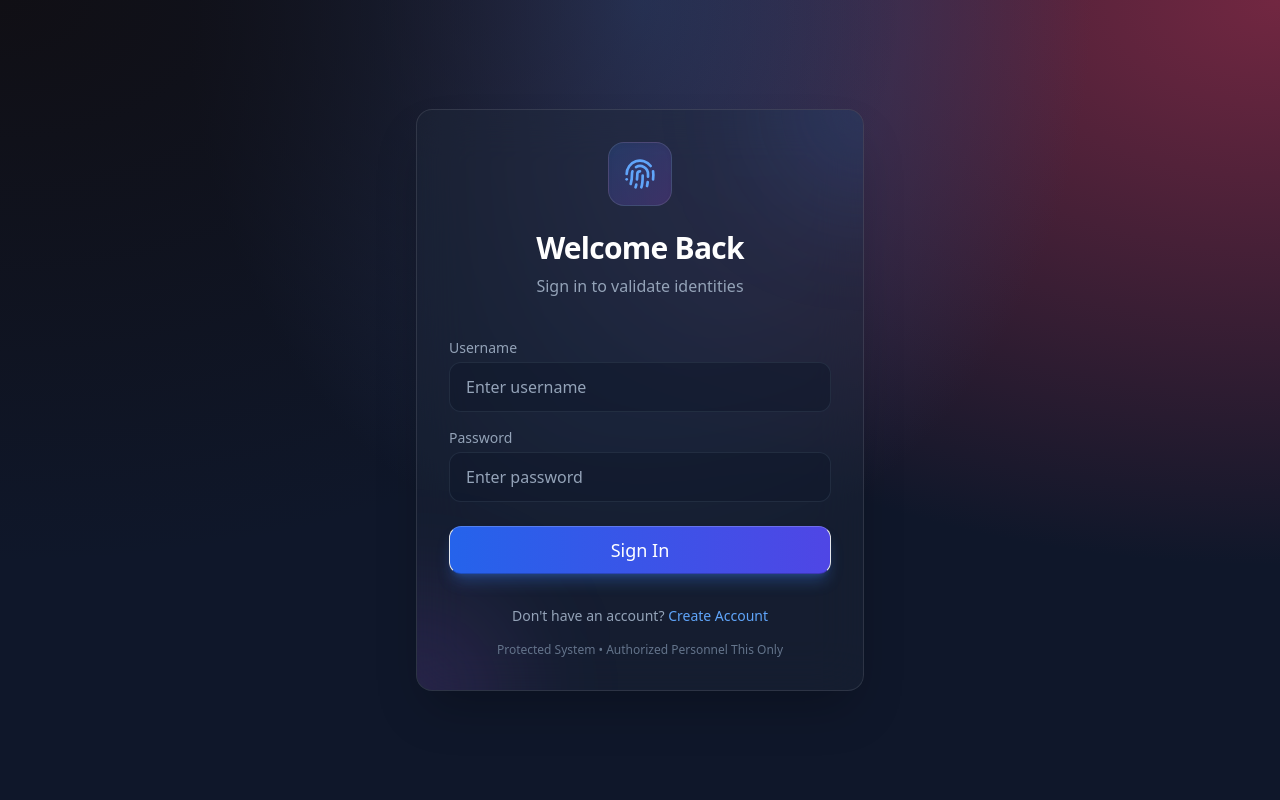
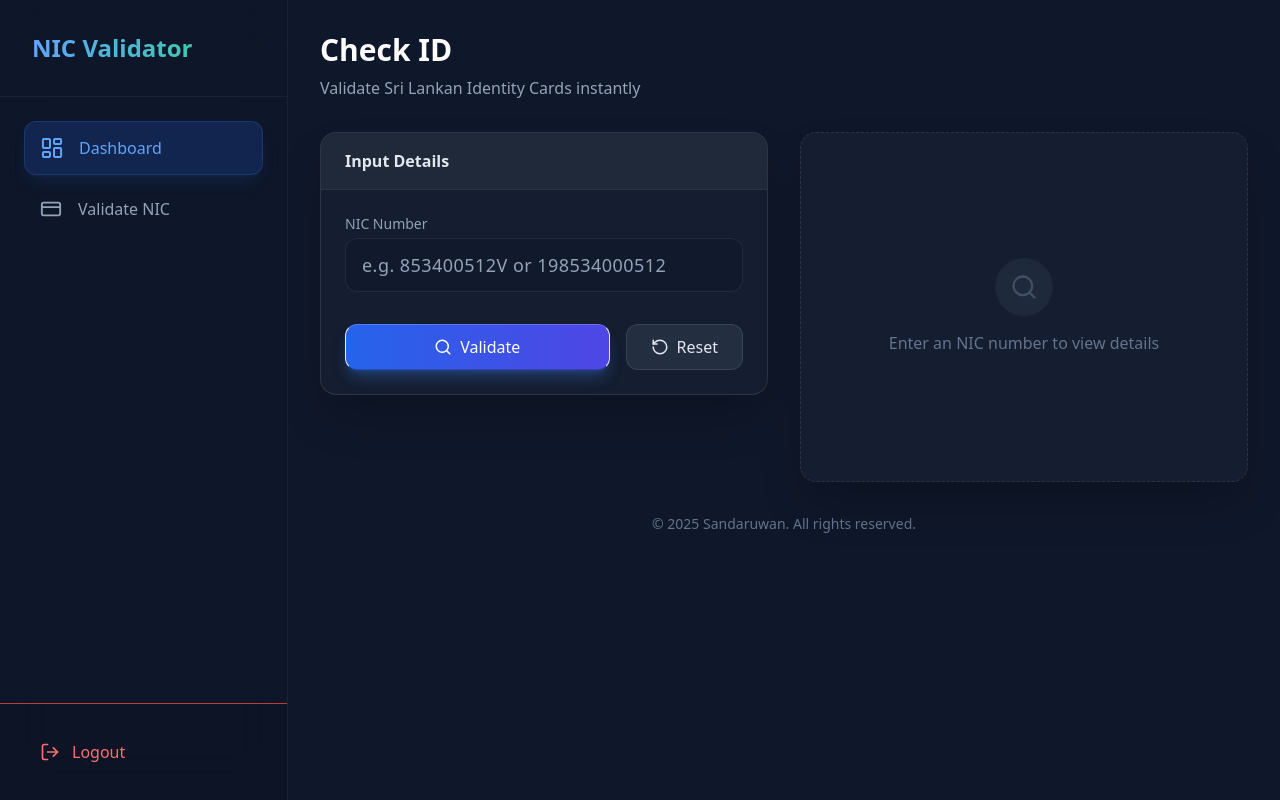
Before and after one commit to SandaruwanWeerawardhana/NIC-validating-application, a React (Vite) app in the folder Frontend/: page / in a window 1280 px wide. Before the commit this address led to /login. Built offline with nearby package versions, Linux system fonts and the light colour scheme.

Commit message:
feat: add footer to NICValidator page with copyright information

```diff
--- a/Frontend/src/App.tsx
+++ b/Frontend/src/App.tsx
@@ -3,11 +3,9 @@ import { BrowserRouter, Routes, Route, Navigate } from 'react-router-dom';
 import { Toaster } from 'react-hot-toast';
 import Login from './pages/Login';
 import Register from './pages/Register';
-import Dashboard from './pages/Dashboard';
 import NICValidator from './pages/NICValidator';
 import AddRecord from './pages/AddRecord';
 import { Layout } from './components/Layout';
-import { ProtectedRoute } from './components/ProtectedRoute';
 
 function App() {
   return (
@@ -17,13 +15,13 @@ function App() {
         <Route path="/login" element={<Login />} />
         <Route path="/register" element={<Register />} />
 
-        <Route element={<ProtectedRoute />}>
+        {/* <Route element={<ProtectedRoute />}> */}
           <Route element={<Layout />}>
-            <Route path="/" element={<Dashboard />} />
+            <Route path="/" element={<NICValidator />} />
             <Route path="/validate" element={<NICValidator />} />
             <Route path="/add" element={<AddRecord />} />
           </Route>
-        </Route>
+        {/* </Route> */}
 
         <Route path="*" element={<Navigate to="/" replace />} />
       </Routes>
--- a/Frontend/src/pages/NICValidator.tsx
+++ b/Frontend/src/pages/NICValidator.tsx
@@ -168,6 +168,9 @@ export const NICValidator = () => {
           )}
         </div>
       </div>
+      <footer className="text-center text-slate-500 text-sm mt-12 mb-6">
+        &copy; {new Date().getFullYear()} Sandaruwan. All rights reserved.
+    </footer>
     </div>
   );
 };
```
